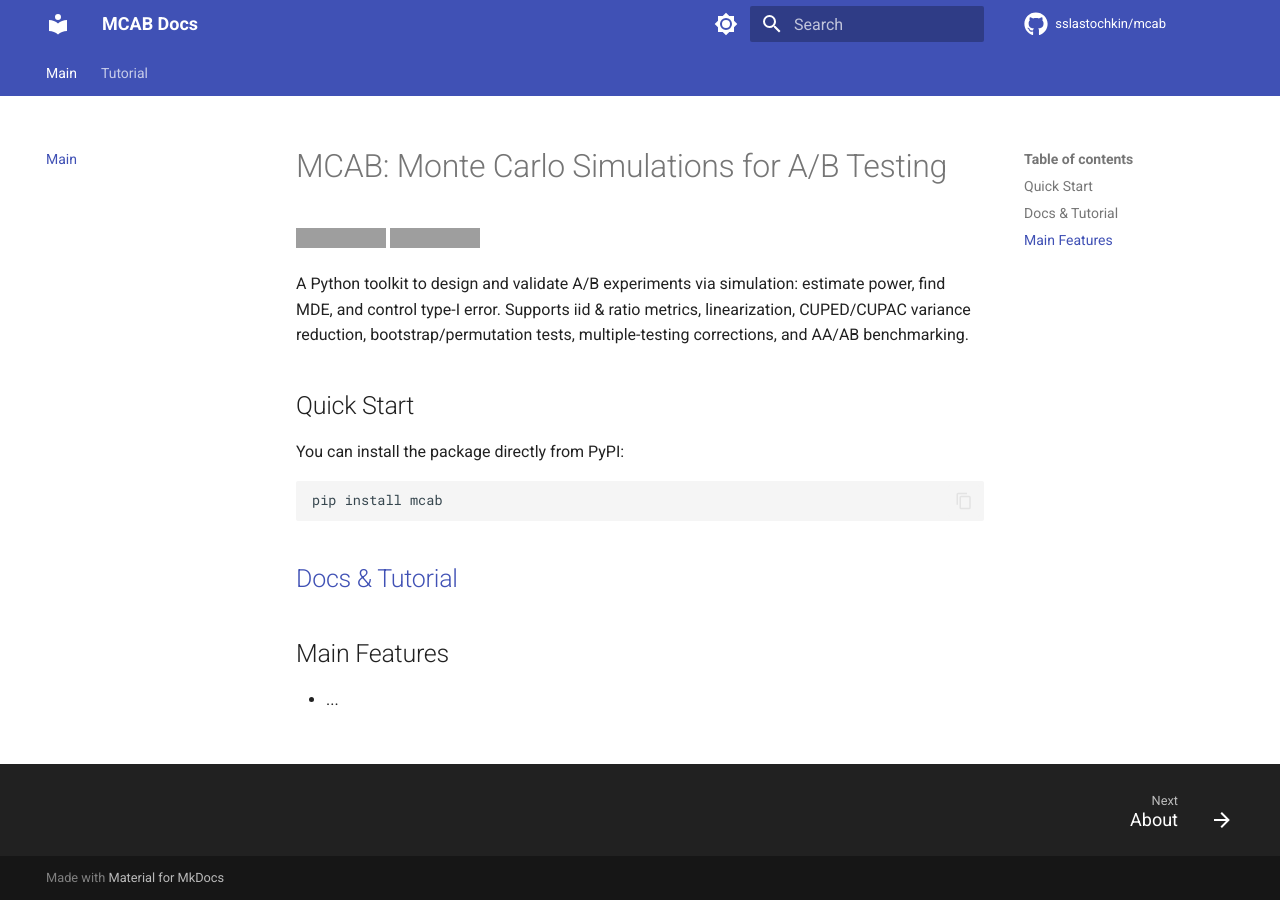
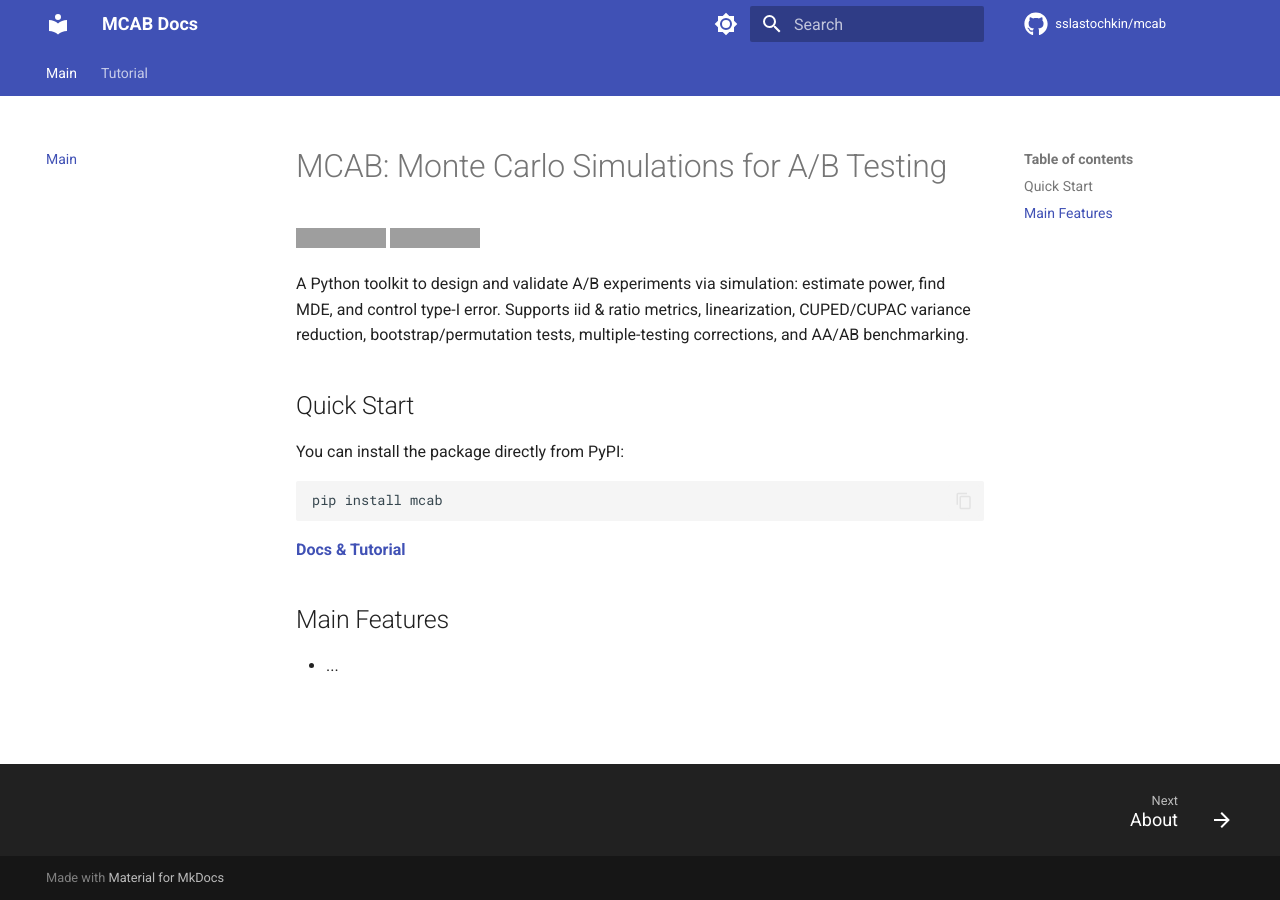
Before and after one commit to sslastochkin/mcab, an MkDocs documentation site: the page built from docs/README.md, in a window 1280 px wide. Built offline with MkDocs 1.6.1 and Material for MkDocs 9.7.7, drawn with Linux system fonts in a browser that asks for light colours; comment, search, counter and statistics services are not loaded; grey boxes are pictures that could not be loaded.

Commit message:
Update README.md

````diff
--- a/docs/README.md
+++ b/docs/README.md
@@ -13,7 +13,7 @@
 pip install mcab
 ```
 
-## [Docs & Tutorial](https://sslastochkin.github.io/mcab/tutorial/)
+**[Docs & Tutorial](https://sslastochkin.github.io/mcab/tutorial/)**
 
 ## Main Features
 - ...
````
